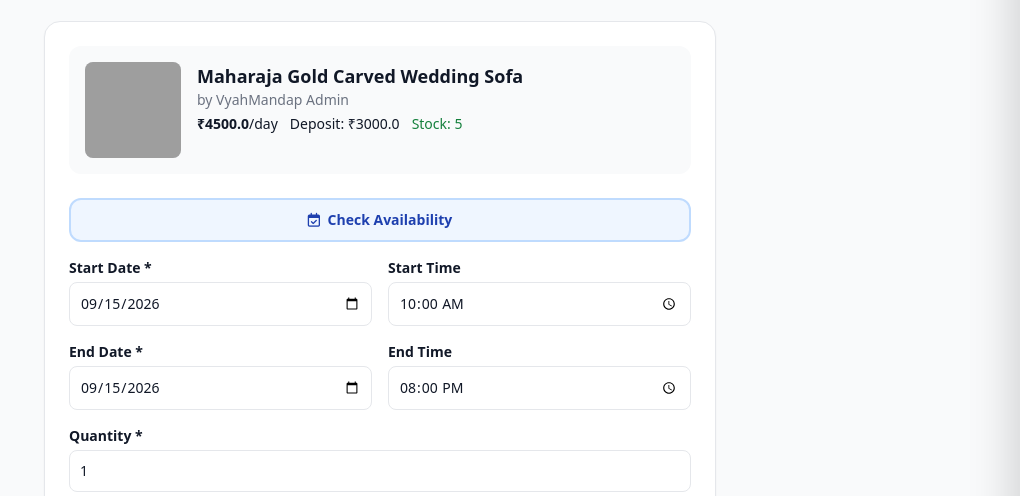
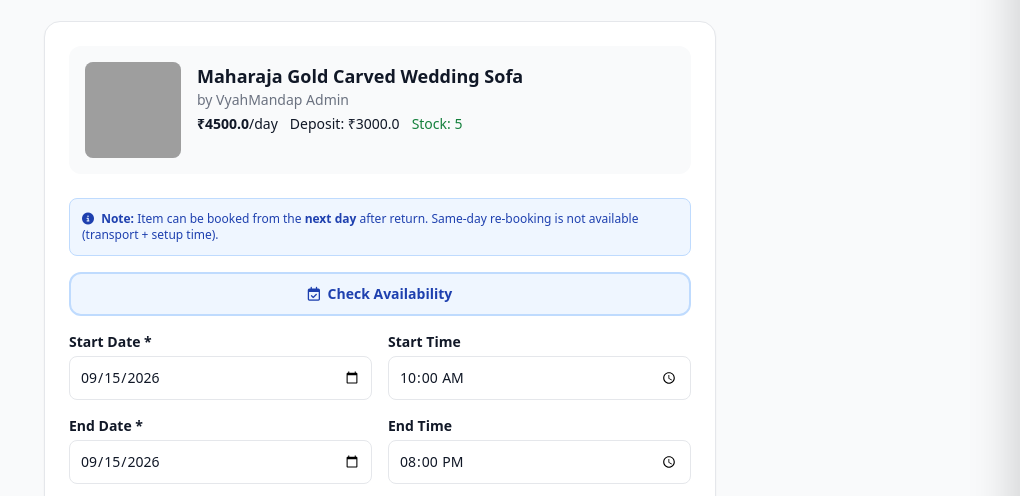
Before and after one commit to shreeshyamevents/vhaymandap1, a Flask app: page /book/1 in a window 1280 px wide. Shown: the part 172-668 px from the top of the page, without its empty margins (260-1280 px from the left). Run offline with Flask 3, Linux system fonts and the light colour scheme; a user stored in the database is signed in; data that the repository does not hold is empty; some libraries are stand-ins or nearby versions; grey boxes are pictures that could not be loaded.

Commit message:
Modify booking template for images and availability notes
Updated item image fallback URL and added booking note for same-day re-booking restrictions. Enhanced availability calendar details and improved error handling for booking conflicts.

```diff
--- a/templates/booking.html
+++ b/templates/booking.html
@@ -22,7 +22,7 @@
         <!-- Item Summary -->
         <div class="flex gap-4 mb-6 p-4 bg-gray-50 rounded-xl">
             <div class="w-24 h-24 bg-gray-200 rounded-lg overflow-hidden flex-shrink-0">
-                <img src="{{ item.get_image() }}" class="w-full h-full object-cover" alt="{{ item.title }}" onerror="this.src='/static/images/default-item.jpg'">
+                <img src="{{ item.get_image() }}" class="w-full h-full object-cover" alt="{{ item.title }}" onerror="this.src='https://via.placeholder.com/200'">
             </div>
             <div class="flex-1">
                 <h3 class="font-bold text-lg">{{ item.title }}</h3>
@@ -37,6 +37,13 @@
             </div>
         </div>
 
+        <!-- Buffer Note -->
+        <div class="bg-blue-50 border border-blue-200 p-3 rounded-lg mb-4 text-xs text-blue-800">
+            <i class="fa-solid fa-circle-info mr-1"></i>
+            <strong>Note:</strong> Item can be booked from the <strong>next day</strong> after return.
+            Same-day re-booking is not available (transport + setup time).
+        </div>
+
         <!-- Check Availability Button -->
         <button type="button" onclick="toggleAvailability()" class="w-full mb-4 bg-blue-50 border-2 border-blue-200 text-blue-800 font-bold py-2.5 rounded-xl hover:bg-blue-100 transition text-sm">
             <i class="fa-regular fa-calendar-check mr-1"></i> Check Availability
@@ -45,17 +52,17 @@
         <!-- Availability Calendar -->
         <div id="availabilitySection" class="hidden mb-6">
             <div class="bg-white border rounded-xl p-4">
-                <div class="flex justify-between items-center mb-3">
+                <div class="flex justify-between items-center mb-3 flex-wrap gap-2">
                     <h4 class="font-bold text-sm text-gray-700">📅 Availability Calendar</h4>
-                    <div class="flex gap-2 text-xs">
+                    <div class="flex gap-2 text-xs flex-wrap">
                         <span class="flex items-center gap-1"><span class="w-3 h-3 bg-green-500 rounded"></span>Available</span>
-                        <span class="flex items-center gap-1"><span class="w-3 h-3 bg-red-500 rounded"></span>Fully Booked</span>
+                        <span class="flex items-center gap-1"><span class="w-3 h-3 bg-red-500 rounded"></span>Booked (Return Day Included)</span>
                         <span class="flex items-center gap-1"><span class="w-3 h-3 bg-yellow-500 rounded"></span>Partial</span>
                     </div>
                 </div>
                 <div id="availabilityCalendar"></div>
                 <p class="text-xs text-gray-500 mt-2 text-center">
-                    <i class="fa-regular fa-circle-info mr-1"></i> Click on any date to see details
+                    <i class="fa-regular fa-circle-info mr-1"></i> Click on any date to see details. Bookable from next day after return.
                 </p>
             </div>
         </div>
@@ -153,7 +160,7 @@
             <div class="bg-gray-900 text-white p-5 rounded-xl text-center space-y-3">
                 <div class="flex items-center justify-center gap-2 text-sm">
                     <span class="bg-purple-600 px-3 py-0.5 rounded text-xs font-bold">PhonePe</span>
-                    <span>Pay to {{ app_name }}</span>
+                    <span>Pay to VyahMandap</span>
                 </div>
                 <div class="bg-white p-3 inline-block rounded-xl mx-auto">
                     <div class="w-32 h-32 bg-gray-200 rounded-lg mx-auto flex items-center justify-center text-gray-500 text-xs">
@@ -219,8 +226,18 @@ function calculateTotal() {
             weight: weight
         })
     })
-    .then(res => res.json())
+    .then(res => {
+        if (!res.ok) {
+            return res.json().then(data => {
+                showBookingConflict(data);
+                throw new Error(data.message);
+            });
+        }
+        return res.json();
+    })
     .then(data => {
+        clearBookingConflict();
+
         document.getElementById('calcDays').textContent = data.days + ' days';
         document.getElementById('calcRent').textContent = '₹' + data.base_rent;
         document.getElementById('calcComm').textContent = '₹' + data.commission;
@@ -228,7 +245,7 @@ function calculateTotal() {
         document.getElementById('calcTransport').textContent = '₹' + data.transport_fee;
         document.getElementById('calcTotal').textContent = '₹' + data.total;
 
-        // Show/hide KYC section based on total
+        // Show/hide KYC section
         const kycSection = document.getElementById('kycSection');
         const aadhaarInput = document.getElementById('aadhaarInput');
         const panInput = document.getElementById('panInput');
@@ -243,7 +260,65 @@ function calculateTotal() {
             panInput.required = false;
         }
     })
-    .catch(err => console.error('Error:', err));
+    .catch(err => {
+        console.error('Error:', err);
+    });
+}
+
+function showBookingConflict(data) {
+    let errorDiv = document.getElementById('bookingConflictError');
+    if (!errorDiv) {
+        errorDiv = document.createElement('div');
+        errorDiv.id = 'bookingConflictError';
+        errorDiv.className = 'bg-red-50 border-2 border-red-300 p-4 rounded-xl mb-4';
+
+        const form = document.querySelector('form');
+        form.parentNode.insertBefore(errorDiv, form);
+    }
+
+    errorDiv.innerHTML = `
+        <div class="flex items-start gap-3">
+            <div class="text-2xl">⚠️</div>
+            <div class="flex-1">
+                <h4 class="font-bold text-red-900 text-sm">Item Not Available for Selected Dates</h4>
+                <p class="text-xs text-red-800 mt-1">${data.message || 'This item is not available for the selected dates.'}</p>
+                ${data.next_available ? `
+                    <div class="mt-2 text-xs font-bold text-red-900">
+                        📅 Next Available Date:
+                        <span class="bg-red-200 px-2 py-0.5 rounded">
+                            ${new Date(data.next_available).toLocaleDateString('en-IN', {day:'2-digit', month:'short', year:'numeric'})}
+                        </span>
+                    </div>
+                ` : ''}
+            </div>
+        </div>
+    `;
+
+    const submitBtn = document.querySelector('button[type="submit"]');
+    if (submitBtn) {
+        submitBtn.disabled = true;
+        submitBtn.className = 'w-full bg-gray-300 text-gray-500 font-bold py-3.5 rounded-xl cursor-not-allowed';
+        submitBtn.textContent = 'Item Not Available';
+    }
+
+    document.getElementById('calcDays').textContent = '-';
+    document.getElementById('calcRent').textContent = '₹0';
+    document.getElementById('calcComm').textContent = '₹0';
+    document.getElementById('calcDeposit').textContent = '₹0';
+    document.getElementById('calcTransport').textContent = '₹0';
+    document.getElementById('calcTotal').textContent = '₹0';
+}
+
+function clearBookingConflict() {
+    const errorDiv = document.getElementById('bookingConflictError');
+    if (errorDiv) errorDiv.remove();
+
+    const submitBtn = document.querySelector('button[type="submit"]');
+    if (submitBtn) {
+        submitBtn.disabled = false;
+        submitBtn.className = 'w-full bg-green-700 text-white font-bold py-3.5 rounded-xl hover:bg-green-600 transition text-sm';
+        submitBtn.textContent = 'Confirm Booking';
+    }
 }
 
 // ===== Availability Calendar =====
@@ -289,6 +364,7 @@ function showDateDetails(event) {
         <div><strong>Total Stock:</strong> ${p.total_stock}</div>
         <div><strong>Booked:</strong> ${p.booked_qty}</div>
         <div><strong>Available:</strong> ${p.available_qty}</div>
+        ${p.is_end_date ? '<div class="text-xs text-orange-700 mt-2"><strong>⚠️ Return day — Bookable from next day</strong></div>' : ''}
     `;
 
     document.getElementById('dateDetailModal').classList.remove('hidden');
```
